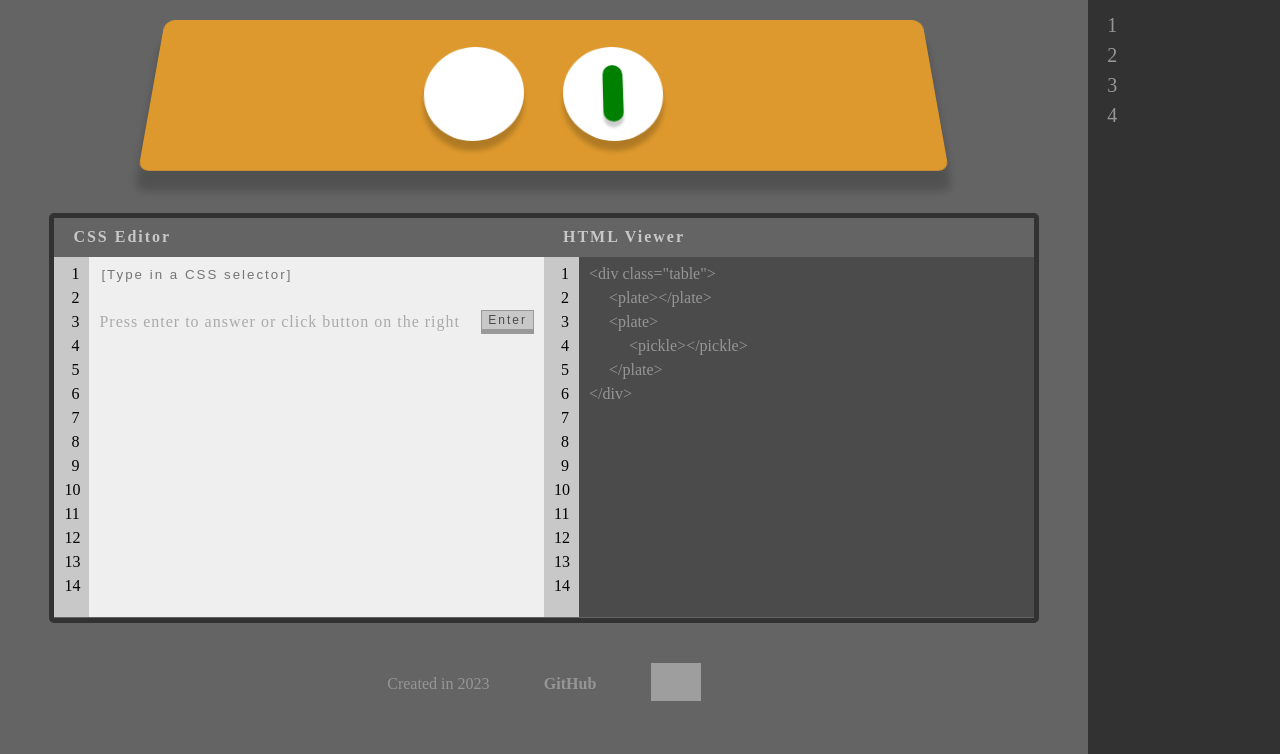
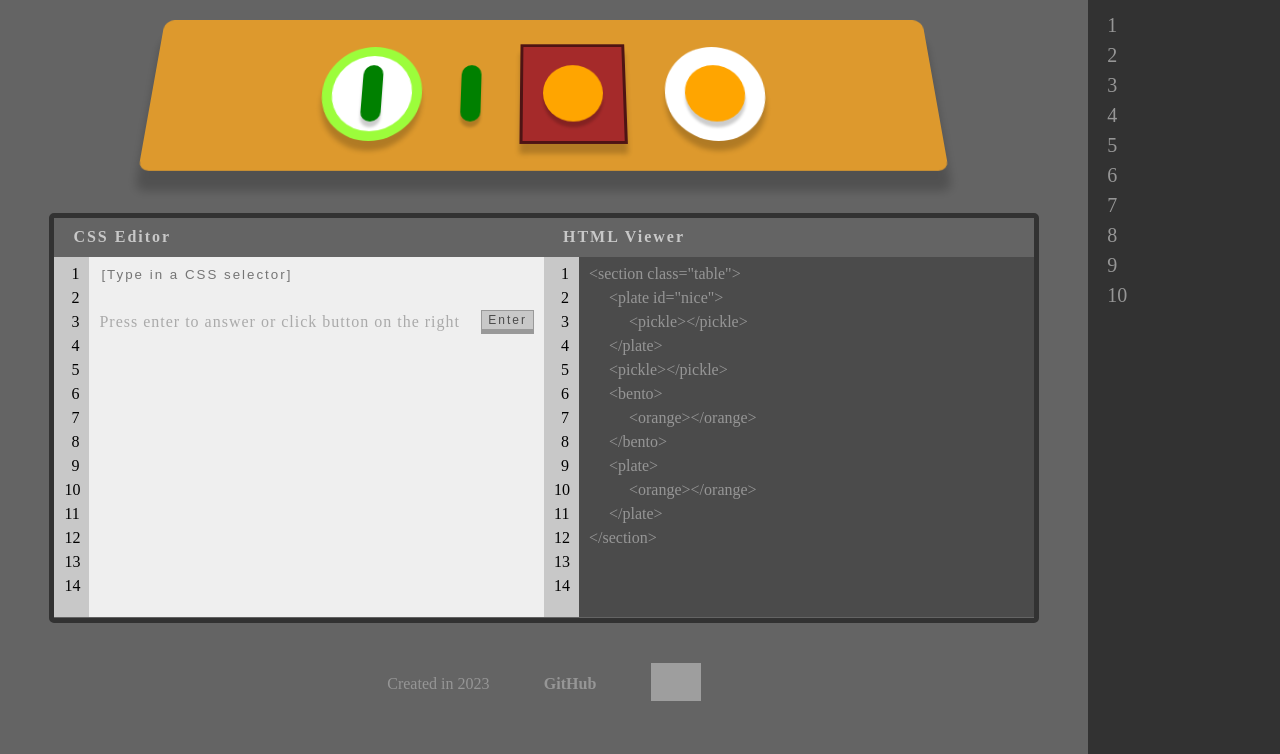
Before and after one commit to Smetan-dot/school-rpojects, a website built with webpack: page rs-css/src/index.html in a window 1280 px wide. Shown: the part 46-800 px from the top of the page. Built offline with nearby package versions, Linux system fonts and the light colour scheme; grey boxes are pictures that could not be loaded.

Commit message:
feat: add 10 levels in the game and new selectors to tasks(class and id)

```diff
--- a/rs-css/src/components/game-table/table.ts
+++ b/rs-css/src/components/game-table/table.ts
@@ -1,7 +1,7 @@
 import { Level } from "../levels/levels";
 
 export default function drawTable (wrapper: HTMLDivElement, objects: Level[], current: number): void {
-    const table = document.createElement('div');
+    const table = document.createElement('section');
     table.classList.add('table');
     table.innerHTML = objects[current].markup;
     wrapper.appendChild(table);
--- a/rs-css/src/components/html-viewer/html-viewer.ts
+++ b/rs-css/src/components/html-viewer/html-viewer.ts
@@ -21,25 +21,64 @@ export default function drawHtmlViewer (wrapper: HTMLDivElement, objects: Level[
 
     const markup = document.createElement('div');
     markup.classList.add('markup');
-    markup.textContent = '<div class="table">';
+    markup.textContent = '<section class="table">';
 
-    for (let i = 0; i < objects[current].elements.length; i+= 1) {
+    for (let i = 0, j = 1; i < objects[current].elements.length; i+= 1) {
         if (objects[current].elements[i]) {
             if (i === 0 || i % 2 === 0) {
+                if (objects[current].elements[i][0] === 'N') {
+                    const el = document.createElement(`${objects[current].elements[i].slice(1)}`);
+                    el.textContent = `<${objects[current].elements[i].slice(1)} id="nice"></${objects[current].elements[i].slice(1)}>`;
+                    markup.appendChild(el);
+                }
+                else {
                     const el = document.createElement(`${objects[current].elements[i]}`);
                     el.textContent = `<${objects[current].elements[i]}></${objects[current].elements[i]}>`;
                     markup.appendChild(el);
                 }
+            }
             if (i === 1 || i % 2 === 1) {
+                if (objects[current].elements[i][0] === 'S') {
+                    const el = document.createElement(`${objects[current].elements[i].slice(1)}`);
+                    el.textContent = `<${objects[current].elements[i].slice(1)} class="small"></${objects[current].elements[i].slice(1)}>`;
+                    if (markup.children[i - j]) {
+                        if (objects[current].elements[i - 1][0] === 'N') {
+                            markup.children[i - j].textContent = `<${objects[current].elements[i - 1].slice(1)} id="nice">`;
+                            markup.children[i - j].appendChild(el);
+                            const span = document.createElement('span');
+                            span.textContent = `</${objects[current].elements[i - 1].slice(1)}>`;
+                            markup.children[i - j].appendChild(span);
+                        }
+                        else {
+                            markup.children[i - j].textContent = `<${objects[current].elements[i - 1]}>`;
+                            markup.children[i - j].appendChild(el);
+                            const span = document.createElement('span');
+                            span.textContent = `</${objects[current].elements[i - 1]}>`;
+                            markup.children[i - j].appendChild(span);
+                        }
+                    }
+                    else {
+                        markup.appendChild(el);
+                    }
+                }
+                else  {
                     const el = document.createElement(`${objects[current].elements[i]}`);
                     el.textContent = `<${objects[current].elements[i]}></${objects[current].elements[i]}>`;
-                console.log(el);
-                if (markup.lastChild) {
-                    markup.lastChild.textContent = `<${objects[current].elements[i - 1]}>`;
-                    markup.lastChild.appendChild(el);
+                    if (markup.children[i - j]) {
+                        if (objects[current].elements[i - 1][0] === 'N') {
+                            markup.children[i - j].textContent = `<${objects[current].elements[i - 1].slice(1)} id="nice">`;
+                            markup.children[i - j].appendChild(el);
+                            const span = document.createElement('span');
+                            span.textContent = `</${objects[current].elements[i - 1].slice(1)}>`;
+                            markup.children[i - j].appendChild(span);
+                        }
+                        else {
+                            markup.children[i - j].textContent = `<${objects[current].elements[i - 1]}>`;
+                            markup.children[i - j].appendChild(el);
                             const span = document.createElement('span');
                             span.textContent = `</${objects[current].elements[i - 1]}>`;
-                    markup.lastChild.appendChild(span);
+                            markup.children[i - j].appendChild(span);
+                        }
                     }
                     else {
                         markup.appendChild(el);
@@ -47,7 +86,11 @@ export default function drawHtmlViewer (wrapper: HTMLDivElement, objects: Level[
                 }
             }
         }
+        if (i === 1 || i % 2 === 1) {
+            j += 1;
+        }
+    }
 
-    markup.append('</div>');
+    markup.append('</section>');
     htmlBlock.appendChild(markup);
 }
--- a/rs-css/src/components/levels/levels.css
+++ b/rs-css/src/components/levels/levels.css
@@ -1,4 +1,4 @@
-.table plate {
+section plate {
     width: 100px;
     height: 100px;
     border-radius: 100px;
@@ -9,7 +9,7 @@
     align-items: center;
 }
 
-.table bento {
+section bento {
     width: 100px;
     height: 100px;
     background-color: brown;
@@ -20,7 +20,7 @@
     align-items: center;
 }
 
-.table apple {
+section apple {
     width: 60px;
     height: 60px;
     border-radius: 60px;
@@ -28,20 +28,26 @@
     box-shadow: 0px 6px 3px rgba(0,0,0,.2);
 }
 
-.table orange {
+section orange {
     width: 60px;
     height: 60px;
     border-radius: 60px;
-    background-color: orangered;
+    background-color: orange;
     box-shadow: 0px 6px 3px rgba(0,0,0,.2);
 }
 
-.table pickle {
+section pickle {
     width: 20px;
     height: 60px;
     border-radius: 20px;
     background-color: green;
     box-shadow: 0px 6px 3px rgba(0,0,0,.2);
+}
+
+#nice {
+    height: 80px;
+    width: 80px;
+    border: solid 10px rgb(132, 253, 10, 0.8);
 }
 
 .small {
--- a/rs-css/src/components/levels/levels.ts
+++ b/rs-css/src/components/levels/levels.ts
@@ -27,10 +27,10 @@ export const levels = [
 
     {
         level: 3,
-        answer: 'apple',
-        elements: ['plate', '', 'plate', 'pickle' ],
+        answer: 'plate pickle',
+        elements: ['', 'pickle', 'plate', 'pickle' ],
         markup: `
-        <plate></plate>
+        <pickle></pickle>
         <plate>
         <pickle></pickle>
         </plate>`
@@ -39,10 +39,98 @@ export const levels = [
     {
         level: 4,
         answer: '.small',
-        elements: ['', 'orange', 'bento', '', 'plate', 'orange'],
+        elements: ['', 'Sorange', 'bento', '', 'plate', 'orange'],
         markup: `
         <orange class="small"></orange>
         <bento></bento>
+        <plate>
+        <orange></orange>
+        </plate>`
+    },
+
+    {
+        level: 5,
+        answer: '.small',
+        elements: ['plate', 'apple', '', 'Sapple', '', 'apple', 'plate', 'Sapple'],
+        markup: `
+        <plate>
+        <apple></apple>
+        </plate>
+        <apple class="small"></apple>
+        <apple></apple>
+        <plate>
+        <apple class="small"></apple>
+        </plate>`
+    },
+
+    {
+        level: 6,
+        answer: 'orange .small',
+        elements: ['bento', 'Sorange', '', 'Sapple', 'plate', 'Sorange'],
+        markup: `
+        <bento>
+        <orange class="small"></orange>
+        </bento>
+        <apple class="small"></apple>
+        <plate>
+        <orange class="small"></orange>
+        </plate>`
+    },
+
+    {
+        level: 7,
+        answer: '#nice',
+        elements: ['plate', 'apple', 'Nplate', ''],
+        markup: `
+        <plate>
+        <apple></apple>
+        </plate>
+        <plate id="nice"></plate>`
+    },
+
+    {
+        level: 8,
+        answer: '#nice pickle',
+        elements: ['bento', 'pickle', 'Nplate', 'pickle', 'plate', 'pickle'],
+        markup: `
+        <bento>
+        <pickle></pickle>
+        </bento>
+        <plate id="nice">
+        <pickle></pickle>
+        </plate>
+        <plate>
+        <pickle></pickle>
+        </plate>`
+    },
+
+    {
+        level: 9,
+        answer: '*',
+        elements: ['', 'Sapple', 'bento', 'orange', '', 'pickle', 'plate', 'Sorange'],
+        markup: `
+        <apple class="small"></apple>
+        <bento>
+        <orange></orange>
+        </bento>
+        <pickle></pickle>
+        <plate>
+        <orange class="small"></orange>
+        </plate>`
+    },
+
+    {
+        level: 10,
+        answer: 'plate *',
+        elements: ['Nplate', 'pickle', '', 'pickle', 'bento', 'orange', 'plate', 'orange'],
+        markup: `
+        <plate id="nice">
+        <pickle></pickle>
+        </plate>
+        <pickle></pickle>
+        <bento>
+        <orange></orange>
+        </bento>
         <plate>
         <orange></orange>
         </plate>`
--- a/rs-css/src/index.ts
+++ b/rs-css/src/index.ts
@@ -8,7 +8,7 @@ import drawCssEditor from './components/css-editor/css-editor';
 import drawHtmlViewer from './components/html-viewer/html-viewer';
 import { levels, drawLevels } from './components/levels/levels';
 
-const currentLevel = 2;
+const currentLevel = 9;
 
 function initGame (): void {
     const gameWrapper = document.createElement('div');
```
Lines whose indentation alone changed are shown as unchanged.
